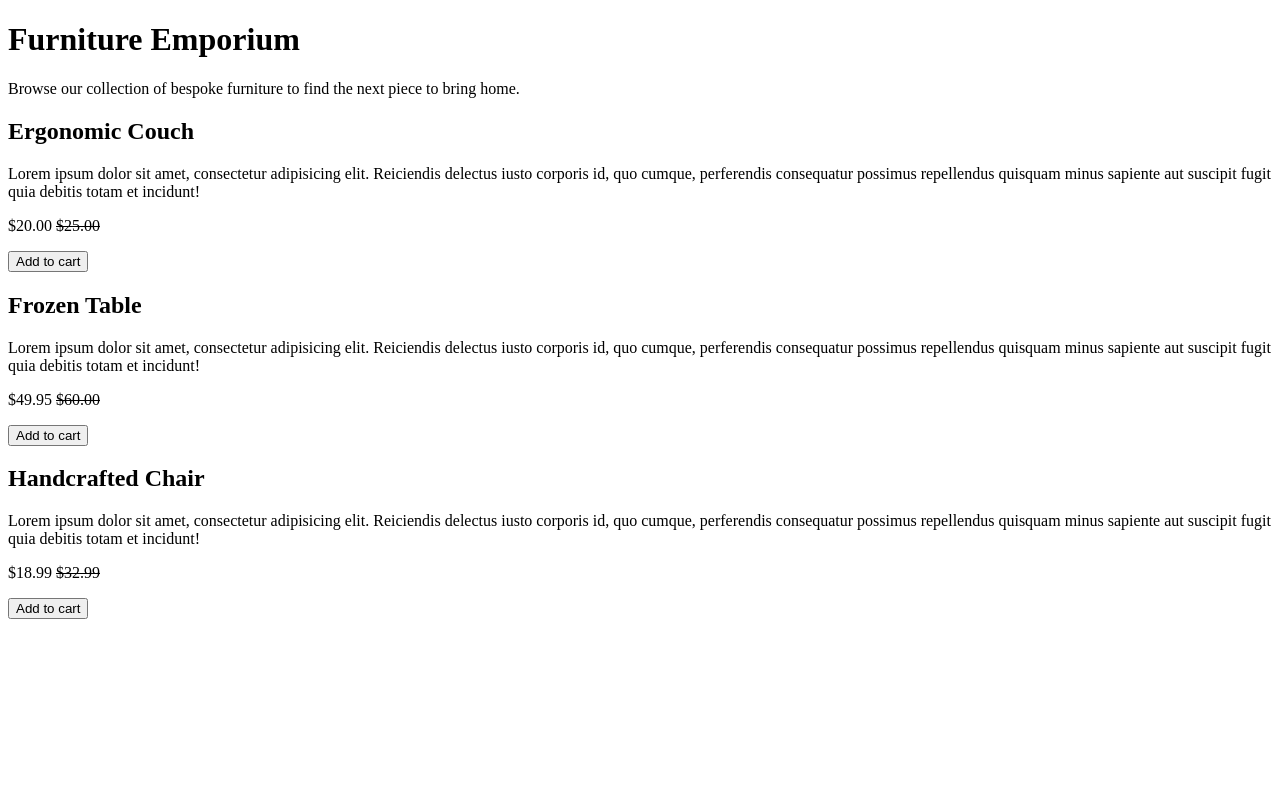
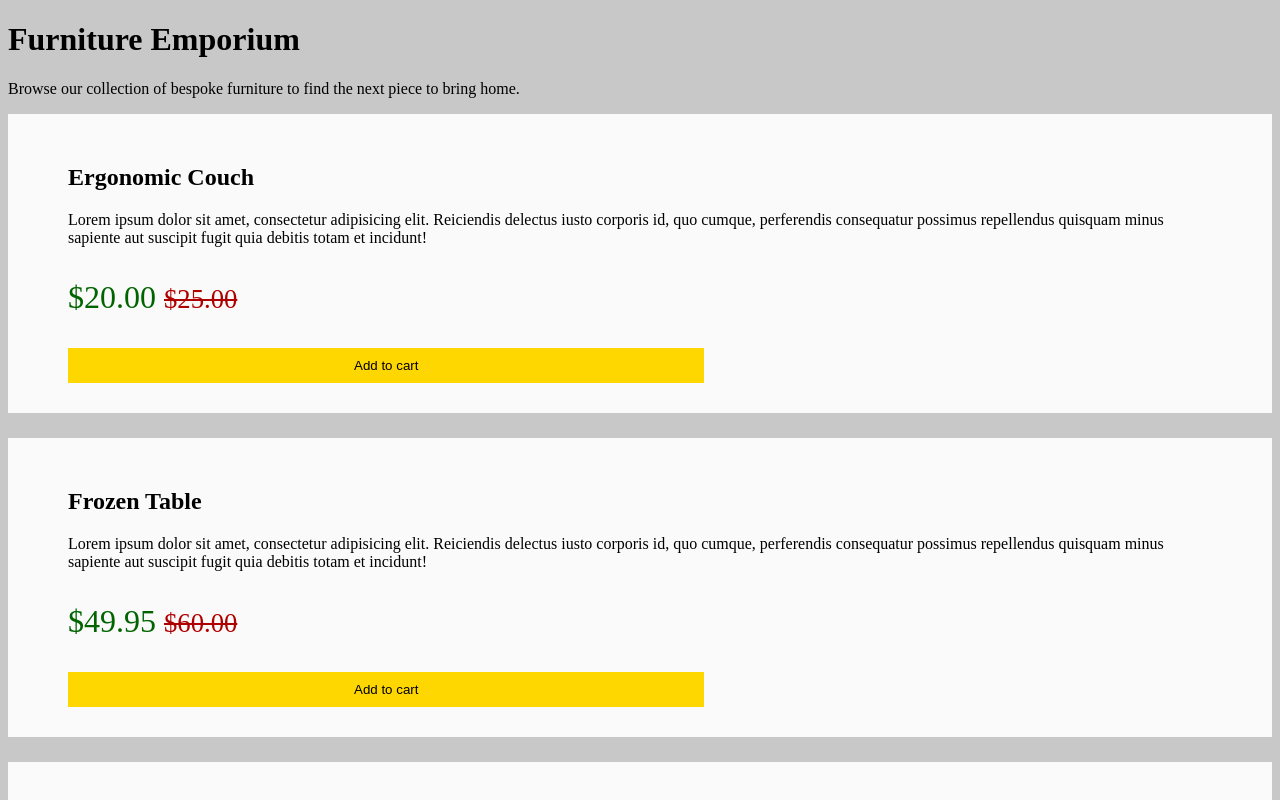
Before and after one commit to arturo-lemos/furniture-emporium, a plain HTML site: page index.html in a window 1280 px wide. Shown: the top 800 px of the page. Drawn offline with Linux system fonts and the light colour scheme.

Commit message:
second commit

```diff
--- a/index.css
+++ b/index.css
@@ -0,0 +1,34 @@
+body {
+  background-color: #c8c8c8;
+}
+article {
+  padding: 30px 60px 30px 60px;
+}
+#couch {
+  background-color: #fafafa;
+  margin-bottom: 25px;
+}
+#table {
+  background-color: #fafafa;
+  margin-bottom: 25px;
+}
+#chair {
+  background-color: #fafafa;
+  margin-bottom: 25px;
+}
+#price {
+  color: #006400;
+  font-size: xx-large;
+}
+s {
+  color: rgb(175, 0, 0);
+  font-size: smaller;
+}
+button {
+  background-color: gold;
+  border: gold;
+  padding: 10px 25% 10px 25%;
+}
+button:hover {
+  cursor: pointer;
+}
--- a/index.html
+++ b/index.html
@@ -13,7 +13,7 @@
           bring home.
         </p>
       </header>
-      <article>
+      <article id="couch">
         <h2>Ergonomic Couch</h2>
         <p>
           Lorem ipsum dolor sit amet, consectetur adipisicing elit. Reiciendis
@@ -21,10 +21,10 @@
           possimus repellendus quisquam minus sapiente aut suscipit fugit quia
           debitis totam et incidunt!
         </p>
-        <p>$20.00 <s>$25.00</s></p>
+        <p id="price">$20.00 <s>$25.00</s></p>
         <button>Add to cart</button>
       </article>
-      <article>
+      <article id="table">
         <h2>Frozen Table</h2>
         <p>
           Lorem ipsum dolor sit amet, consectetur adipisicing elit. Reiciendis
@@ -32,10 +32,10 @@
           possimus repellendus quisquam minus sapiente aut suscipit fugit quia
           debitis totam et incidunt!
         </p>
-        <p>$49.95 <s>$60.00</s></p>
+        <p id="price">$49.95 <s>$60.00</s></p>
         <button>Add to cart</button>
       </article>
-      <article>
+      <article id="chair">
         <h2>Handcrafted Chair</h2>
         <p>
           Lorem ipsum dolor sit amet, consectetur adipisicing elit. Reiciendis
@@ -43,7 +43,7 @@
           possimus repellendus quisquam minus sapiente aut suscipit fugit quia
           debitis totam et incidunt!
         </p>
-        <p>$18.99 <s>$32.99</s></p>
+        <p id="price">$18.99 <s>$32.99</s></p>
         <button>Add to cart</button>
       </article>
     </main>
```
